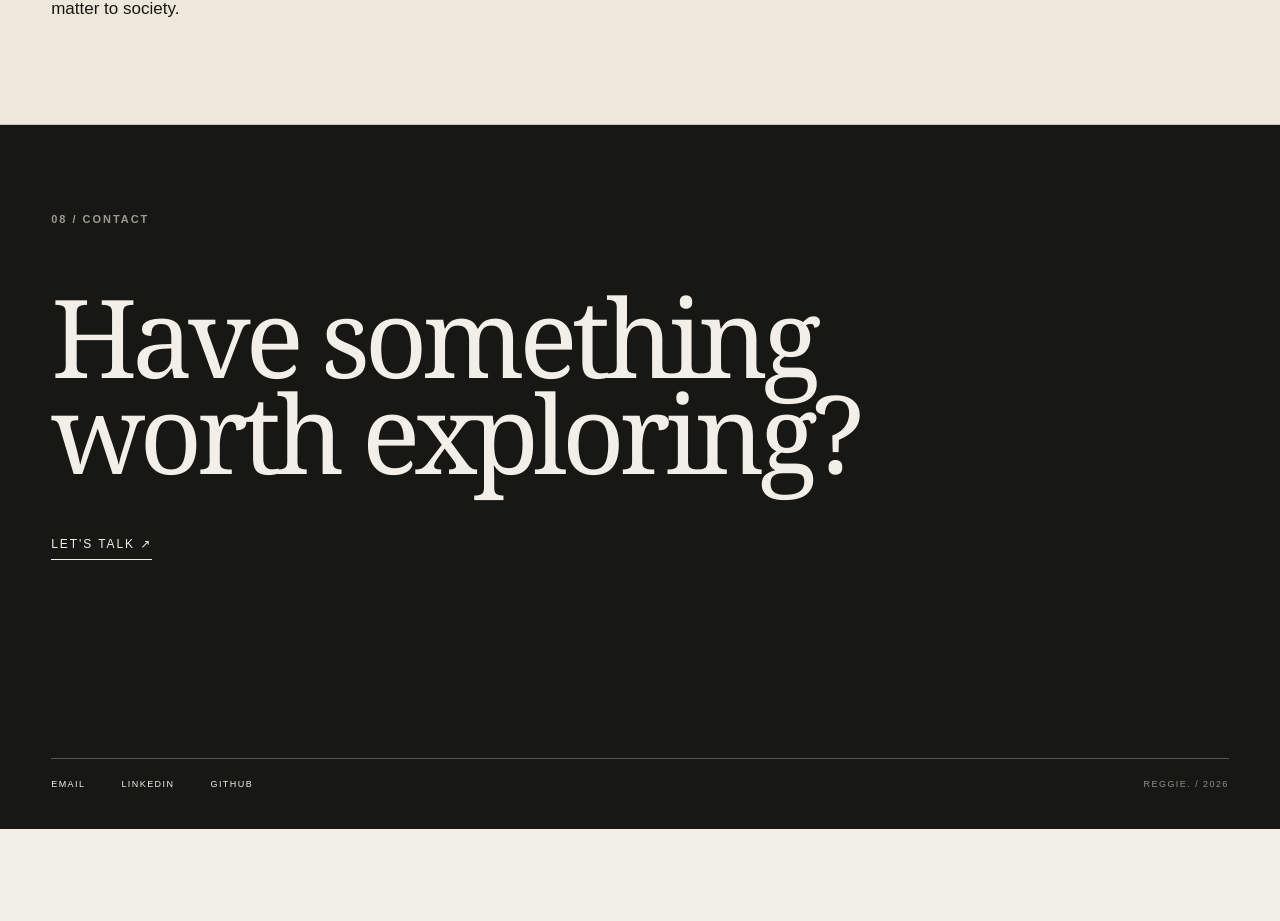
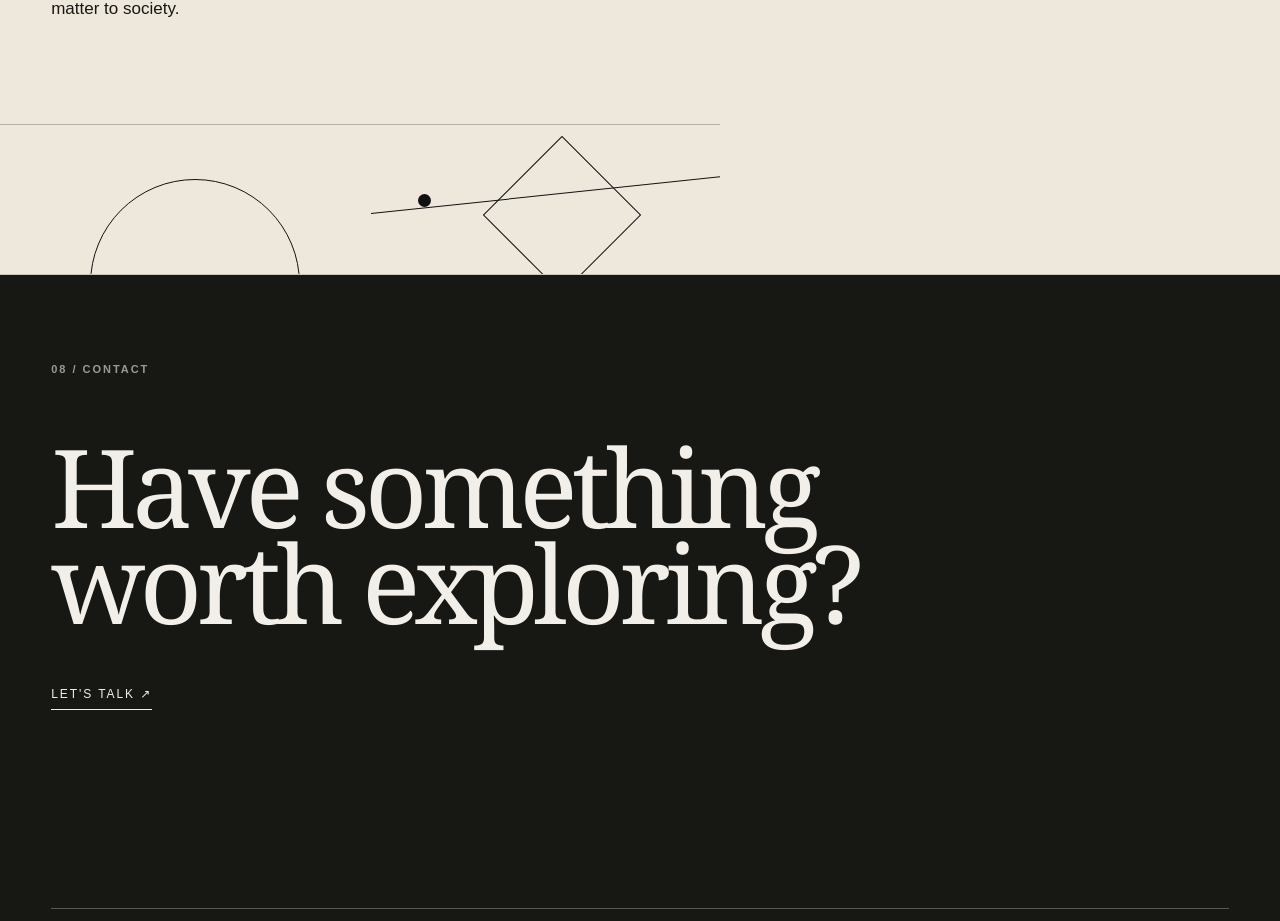
Before and after one commit to reggiemagtibay/reginald-magtibay-portfolio, a Next.js app: page / in a window 1280 px wide. Shown: the part 6799-7720 px from the top of the page. Before the commit the page ends 7628 px from the top, so only its background shows below. Built offline with nearby package versions, Linux system fonts and the light colour scheme.

Commit message:
Add restrained geometry to about section

```diff
--- a/app/globals.css
+++ b/app/globals.css
@@ -522,3 +522,11 @@ bottom:24px!important;
 .about-line{gap:22px;justify-content:flex-start;overflow:hidden}.about-line i{display:none}
 .editorial-footer{min-height:70vh}.footer-links{grid-template-columns:1fr 1fr;row-gap:24px}.footer-links span{text-align:left}
 }
+
+/* About — restrained geometric signature */
+.about-geometry{position:relative;height:150px;margin:0 -4vw;overflow:hidden;border-top:1px solid #b9b1a4}
+.about-geometry .geo-circle{position:absolute;width:210px;height:210px;border:1px solid #111;border-radius:50%;left:7vw;top:54px}
+.about-geometry .geo-square{position:absolute;width:112px;height:112px;border:1px solid #111;right:8vw;top:34px;transform:rotate(45deg)}
+.about-geometry .geo-line{position:absolute;height:1px;background:#111;width:42vw;left:29vw;top:88px;transform:rotate(-6deg);transform-origin:left center}
+.about-geometry .geo-dot{position:absolute;width:13px;height:13px;border-radius:50%;background:#111;left:58%;top:69px}
+@media(max-width:850px){.about-geometry{height:115px}.about-geometry .geo-circle{width:150px;height:150px;left:-28px;top:45px}.about-geometry .geo-square{width:80px;height:80px;right:8vw;top:32px}.about-geometry .geo-line{width:48vw;left:28vw;top:70px}}
```
